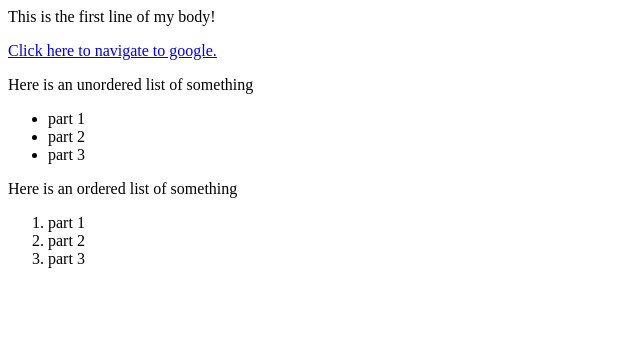
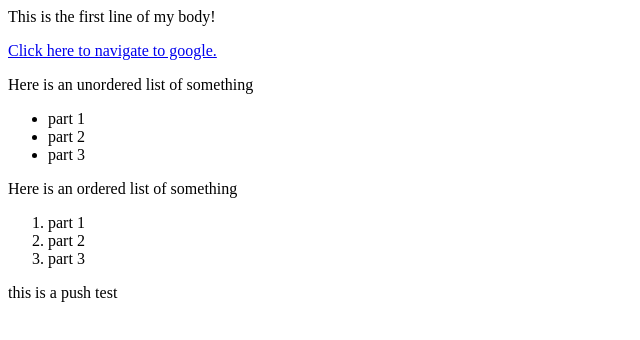
Before and after one commit to adamjosh11/adamjosh11.github.io, a plain HTML site: page index.html in a window 1280 px wide. Shown: the whole page, without its empty margins (0-640 px from the left). Drawn offline with Linux system fonts and the light colour scheme.

Commit message:
this is a push test

```diff
--- a/index.html
+++ b/index.html
@@ -17,6 +17,7 @@
         <li> part 2 </li>
         <li> part 3 </li>
 	</ol>
+    <p> this is a push test </p>
 
 
   </body>
```
